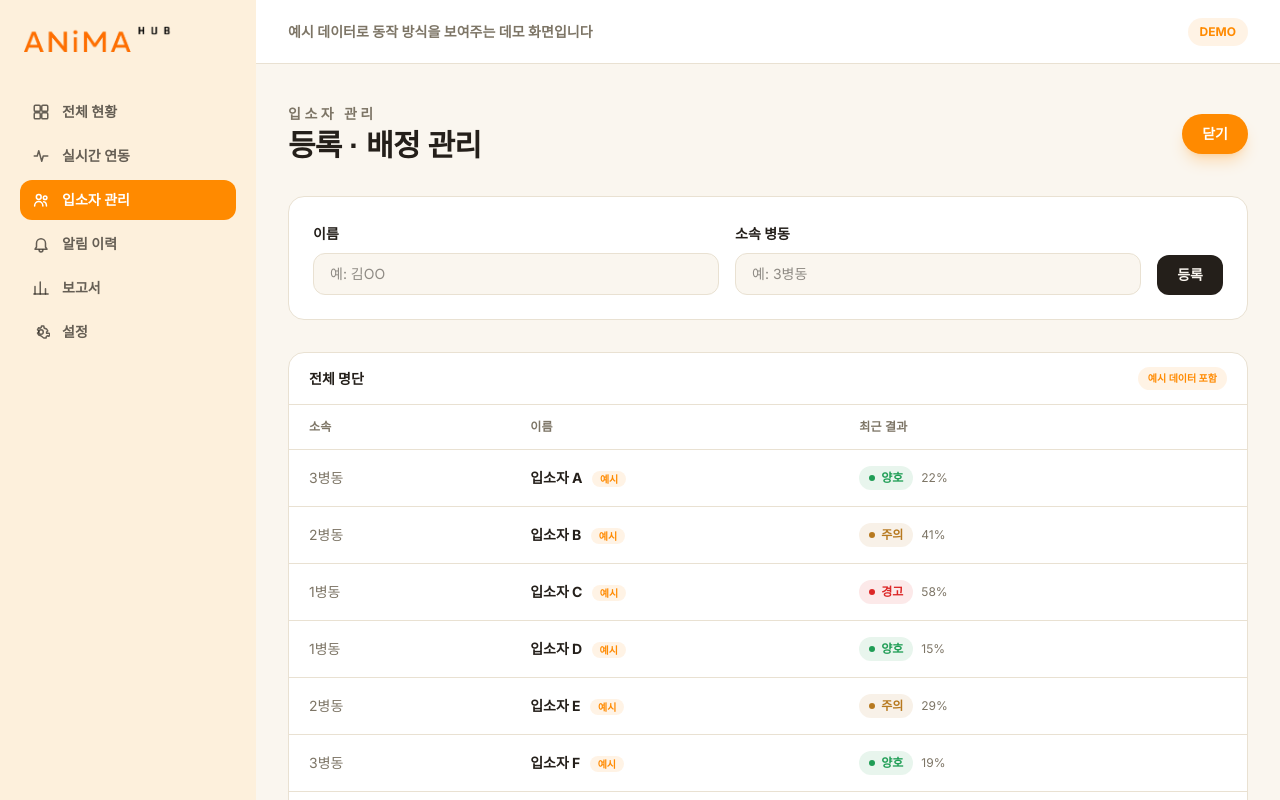
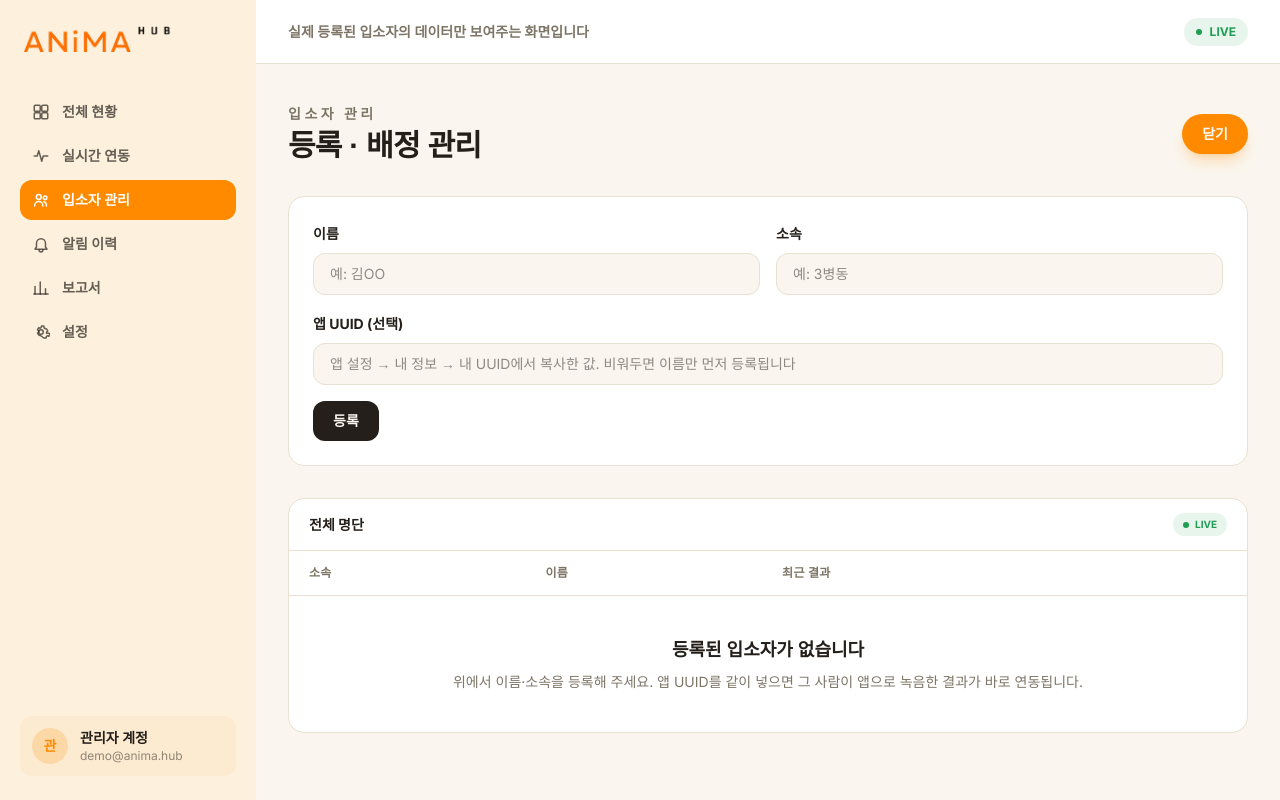
Before and after one commit to sagejeong/anima-site, a Next.js app: page /dashboard/workers in a window 1280 px wide. Both pictures are taken after a click on the button "+ 새 입소자 등록". Shown: the top 800 px of the page. Built offline with nearby package versions, Linux system fonts and the light colour scheme; a web font is replaced by a local one.

Commit message:
전체 현황만 데모로 남기고 입소자 관리/알림 이력/보고서는 실제 데이터로 전환

```diff
--- /dev/null
+++ b/app/api/hub/alerts/route.ts
@@ -0,0 +1,19 @@
+import { listCheckins, listWorkers } from "@/lib/hub-roster";
+
+// 실제 체크인 기록 중 주의·경고만 모아서 최신순으로. 예시 데이터 없음
+export async function GET() {
+  const workers = listWorkers();
+  const alerts = listCheckins()
+    .filter((checkin) => checkin.status === "주의" || checkin.status === "경고")
+    .reverse()
+    .map((checkin) => {
+      const worker = workers.find((w) => w.id === checkin.workerId);
+      return {
+        ...checkin,
+        workerName: worker?.name ?? "알 수 없음",
+        workerTeam: worker?.team ?? "",
+      };
+    });
+
+  return Response.json({ alerts });
+}
--- a/app/dashboard/alerts/page.tsx
+++ b/app/dashboard/alerts/page.tsx
@@ -1,11 +1,32 @@
+"use client";
+
+import { useEffect, useState } from "react";
 import StatusPill from "@/components/hub/StatusPill";
-import { DEMO_ALERTS_HISTORY, DEMO_RESIDENTS } from "@/lib/dashboard-demo";
+import type { Checkin, CheckinSession } from "@/lib/hub-roster";
+import { formatMeasuredAt } from "@/lib/result";
 
-// 발표용 알림 이력, 대시보드랑 같은 예시 데이터로 최근순 정리
+type AlertRow = Checkin & { workerName: string; workerTeam: string };
+
+const SESSION_LABEL: Record<CheckinSession, string> = {
+  before: "오전 체크",
+  after: "오후 체크",
+  app: "앱 연동",
+};
+
+// 실제 체크인 기록 기준 알림 이력. 예시 데이터 없음
 export default function AlertsPage() {
+  const [alerts, setAlerts] = useState<readonly AlertRow[]>([]);
+  const [isLoading, setIsLoading] = useState(true);
+
+  useEffect(() => {
+    fetch("/api/hub/alerts")
+      .then((res) => res.json())
+      .then((body: { alerts: AlertRow[] }) => setAlerts(body.alerts))
+      .finally(() => setIsLoading(false));
+  }, []);
+
   return (
     <div className="mx-auto flex w-full max-w-4xl flex-col gap-8">
-      <div className="flex flex-wrap items-center justify-between gap-3">
       <div>
         <p className="font-hub-label text-sm font-bold uppercase tracking-[0.25em] text-ink-soft">
           알림 이력
@@ -14,38 +35,41 @@ export default function AlertsPage() {
           이상 감지 기록
         </h1>
       </div>
-        <span className="rounded-full bg-primary/10 px-3 py-1.5 text-xs font-bold text-primary">
-          예시 데이터
-        </span>
+
+      {isLoading ? (
+        <p className="text-sm text-ink-soft">불러오는 중...</p>
+      ) : alerts.length === 0 ? (
+        <div className="rounded-2xl border border-dashed border-line bg-steel-surface p-10 text-center">
+          <p className="font-hub-display text-lg font-extrabold text-ink">아직 알림이 없습니다</p>
+          <p className="mt-2 text-sm text-ink-soft">
+            체크인 결과가 주의·경고 단계일 때 여기 쌓입니다.
+          </p>
         </div>
-
+      ) : (
         <ul className="flex flex-col gap-3">
-        {DEMO_ALERTS_HISTORY.map((alert) => {
-          const resident = DEMO_RESIDENTS.find((r) => r.id === alert.residentId);
-          return (
+          {alerts.map((alert) => (
             <li
               key={alert.id}
               className="flex flex-col gap-3 rounded-2xl border border-line bg-steel-surface p-5 sm:flex-row sm:items-center sm:justify-between"
             >
               <div className="flex items-start gap-4">
-                <StatusPill status={alert.status} className="mt-0.5 shrink-0" />
+                {alert.status && <StatusPill status={alert.status} className="mt-0.5 shrink-0" />}
                 <div>
                   <p className="font-bold text-ink">
-                    {resident?.label ?? "알 수 없음"}{" "}
-                    <span className="font-normal text-ink-soft">
-                      · {resident?.room} · {resident?.team}
-                    </span>
+                    {alert.workerName} <span className="font-normal text-ink-soft">· {alert.workerTeam}</span>
                   </p>
                   <p className="mt-1 text-sm text-ink-soft">
-                    {alert.session}에서 이탈도 {alert.percent}% 감지
+                    {SESSION_LABEL[alert.session]}에서 이탈도 {alert.percent}% 감지
                   </p>
                 </div>
               </div>
-              <span className="font-hub-mono text-xs text-ink-soft sm:text-right">{alert.when}</span>
+              <span className="font-hub-mono text-xs text-ink-soft sm:text-right">
+                {formatMeasuredAt(alert.measuredAt)}
+              </span>
             </li>
-          );
-        })}
+          ))}
         </ul>
+      )}
     </div>
   );
 }
--- a/app/dashboard/reports/page.tsx
+++ b/app/dashboard/reports/page.tsx
@@ -1,5 +1,10 @@
+"use client";
+
+import { useEffect, useState } from "react";
 import { DownloadIcon } from "@/components/hub/icons";
-import { DEMO_RESIDENTS } from "@/lib/dashboard-demo";
+import type { Checkin, CheckinStatus, RosterWorker } from "@/lib/hub-roster";
+
+type WorkerRow = RosterWorker & { latest: Checkin | null };
 
 type ReportKind = {
   title: string;
@@ -9,18 +14,28 @@ type ReportKind = {
 const REPORT_KINDS: readonly ReportKind[] = [
   { title: "주간 시설 리포트", description: "지난 7일간 시설 평균 이탈도와 상태 분포를 정리합니다." },
   { title: "병동별 리포트", description: "병동 단위로 양호 · 주의 · 경고 인원을 비교합니다." },
-  { title: "입소자별 리포트", description: "개별 입소자의 오전/오후 체크인 기록을 기간별로 모아 보여줍니다." },
+  { title: "입소자별 리포트", description: "개별 입소자의 체크인 기록을 기간별로 모아 보여줍니다." },
 ] as const;
 
-// 발표용 리포트 화면, 대시보드랑 같은 예시 데이터로 요약 수치 채움
+// 실제 등록된 입소자·체크인 기록 기준 리포트 화면. 예시 데이터 없음
 export default function ReportsPage() {
-  const good = DEMO_RESIDENTS.filter((r) => r.status === "양호").length;
-  const caution = DEMO_RESIDENTS.filter((r) => r.status === "주의").length;
-  const critical = DEMO_RESIDENTS.filter((r) => r.status === "경고").length;
+  const [workers, setWorkers] = useState<readonly WorkerRow[]>([]);
+  const [isLoading, setIsLoading] = useState(true);
+
+  useEffect(() => {
+    fetch("/api/hub/workers")
+      .then((res) => res.json())
+      .then((body: { workers: WorkerRow[] }) => setWorkers(body.workers))
+      .finally(() => setIsLoading(false));
+  }, []);
+
+  const counts: Record<CheckinStatus, number> = { 양호: 0, 주의: 0, 경고: 0 };
+  for (const worker of workers) {
+    if (worker.latest?.status) counts[worker.latest.status] += 1;
+  }
 
   return (
     <div className="mx-auto flex w-full max-w-4xl flex-col gap-8">
-      <div className="flex flex-wrap items-center justify-between gap-3">
       <div>
         <p className="font-hub-label text-sm font-bold uppercase tracking-[0.25em] text-ink-soft">
           보고서
@@ -29,15 +44,11 @@ export default function ReportsPage() {
           시설 리포트
         </h1>
       </div>
-        <span className="rounded-full bg-primary/10 px-3 py-1.5 text-xs font-bold text-primary">
-          예시 데이터
-        </span>
-      </div>
 
       <div className="grid grid-cols-3 gap-4 rounded-2xl border border-line bg-steel-surface p-6">
-        <SummaryStat label="전체 인원" value={DEMO_RESIDENTS.length} />
-        <SummaryStat label="양호" value={good} tone="text-good" />
-        <SummaryStat label="주의 · 경고" value={caution + critical} tone="text-critical" />
+        <SummaryStat label="전체 인원" value={isLoading ? "–" : workers.length} />
+        <SummaryStat label="양호" value={isLoading ? "–" : counts.양호} tone="text-good" />
+        <SummaryStat label="주의 · 경고" value={isLoading ? "–" : counts.주의 + counts.경고} tone="text-critical" />
       </div>
 
       <ul className="flex flex-col gap-3">
@@ -64,13 +75,13 @@ export default function ReportsPage() {
       </ul>
 
       <p className="text-xs text-ink-soft">
-        위 수치는 예시 데이터 기준입니다. 리포트 내보내기(PDF) 기능은 아직 준비 중입니다.
+        위 수치는 실제 등록된 입소자·체크인 기록 기준입니다. 리포트 내보내기(PDF) 기능만 아직 준비 중입니다.
       </p>
     </div>
   );
 }
 
-function SummaryStat({ label, value, tone }: { label: string; value: number; tone?: string }) {
+function SummaryStat({ label, value, tone }: { label: string; value: number | string; tone?: string }) {
   return (
     <div className="text-center">
       <p className={`font-hub-label text-3xl font-extrabold tabular-nums ${tone ?? "text-ink"}`}>
--- a/app/dashboard/workers/page.tsx
+++ b/app/dashboard/workers/page.tsx
@@ -3,26 +3,19 @@
 import { useEffect, useState } from "react";
 import Link from "next/link";
 import StatusPill from "@/components/hub/StatusPill";
-import { DEMO_RESIDENTS } from "@/lib/dashboard-demo";
 import type { Checkin, RosterWorker } from "@/lib/hub-roster";
 
 type WorkerRow = RosterWorker & { latest: Checkin | null };
 
-const DEMO_ROWS = DEMO_RESIDENTS.map((resident) => ({
-  id: resident.id,
-  name: resident.label,
-  team: resident.team,
-  percent: resident.percent,
-  status: resident.status,
-}));
-
-// 입소자 관리. 등록 폼은 실제로 동작함, 아래 목록엔 예시 입소자도 "예시" 표시로 같이 섞어 보여줌
+// 입소자 관리. 예시 데이터 없음, 실제 등록된 명단만 관리. 앱 UUID를 붙이면
+// 그 사람이 앱으로 녹음한 기록이 실시간 연동으로 자동 반영됨
 export default function WorkersPage() {
   const [workers, setWorkers] = useState<WorkerRow[]>([]);
   const [isLoading, setIsLoading] = useState(true);
   const [isFormOpen, setIsFormOpen] = useState(false);
   const [name, setName] = useState("");
   const [team, setTeam] = useState("");
+  const [userUuid, setUserUuid] = useState("");
   const [errorMessage, setErrorMessage] = useState<string | null>(null);
   const [deletingId, setDeletingId] = useState<string | null>(null);
 
@@ -45,7 +38,7 @@ export default function WorkersPage() {
     const response = await fetch("/api/hub/workers", {
       method: "POST",
       headers: { "Content-Type": "application/json" },
-      body: JSON.stringify({ name, team }),
+      body: JSON.stringify({ name, team, userUuid: userUuid.trim() || undefined }),
     });
     const body = await response.json();
 
@@ -56,6 +49,7 @@ export default function WorkersPage() {
 
     setName("");
     setTeam("");
+    setUserUuid("");
     setIsFormOpen(false);
     loadWorkers();
   };
@@ -98,7 +92,7 @@ export default function WorkersPage() {
       {isFormOpen && (
         <form
           onSubmit={(event) => void handleSubmit(event)}
-          className="grid gap-4 rounded-2xl border border-line bg-steel-surface p-6 sm:grid-cols-[1fr_1fr_auto] sm:items-end"
+          className="grid gap-4 rounded-2xl border border-line bg-steel-surface p-6 sm:grid-cols-2"
         >
           <label className="block">
             <span className="text-sm font-bold text-ink">이름</span>
@@ -111,7 +105,7 @@ export default function WorkersPage() {
             />
           </label>
           <label className="block">
-            <span className="text-sm font-bold text-ink">소속 병동</span>
+            <span className="text-sm font-bold text-ink">소속</span>
             <input
               value={team}
               onChange={(event) => setTeam(event.target.value)}
@@ -120,21 +114,31 @@ export default function WorkersPage() {
               className="mt-2 block w-full rounded-xl border border-line bg-steel px-4 py-2.5 text-sm focus:border-primary focus:outline-none focus:ring-2 focus:ring-primary/20"
             />
           </label>
+          <label className="block sm:col-span-2">
+            <span className="text-sm font-bold text-ink">앱 UUID (선택)</span>
+            <input
+              value={userUuid}
+              onChange={(event) => setUserUuid(event.target.value)}
+              placeholder="앱 설정 → 내 정보 → 내 UUID에서 복사한 값. 비워두면 이름만 먼저 등록됩니다"
+              className="mt-2 block w-full rounded-xl border border-line bg-steel px-4 py-2.5 font-hub-mono text-sm focus:border-primary focus:outline-none focus:ring-2 focus:ring-primary/20"
+            />
+          </label>
           <button
             type="submit"
-            className="inline-flex items-center justify-center rounded-xl bg-ink px-5 py-2.5 text-sm font-bold text-steel transition-colors hover:bg-primary"
+            className="inline-flex items-center justify-center rounded-xl bg-ink px-5 py-2.5 text-sm font-bold text-steel transition-colors hover:bg-primary sm:w-fit"
           >
             등록
           </button>
-          {errorMessage && <p className="text-sm font-bold text-critical sm:col-span-3">{errorMessage}</p>}
+          {errorMessage && <p className="text-sm font-bold text-critical sm:col-span-2">{errorMessage}</p>}
         </form>
       )}
 
       <div className="overflow-hidden rounded-2xl border border-line bg-steel-surface">
         <div className="flex items-center justify-between border-b border-line px-5 py-3.5">
           <p className="text-sm font-bold text-ink">전체 명단</p>
-          <span className="rounded-full bg-primary/10 px-2.5 py-1 text-[10px] font-bold text-primary">
-            예시 데이터 포함
+          <span className="inline-flex items-center gap-1.5 rounded-full bg-good/10 px-2.5 py-1 text-[10px] font-bold text-good">
+            <span className="h-1.5 w-1.5 rounded-full bg-good" aria-hidden="true" />
+            LIVE
           </span>
         </div>
         <div className="overflow-x-auto">
@@ -180,33 +184,21 @@ export default function WorkersPage() {
                     </td>
                   </tr>
                 ))}
-              {DEMO_ROWS.map((row) => (
-                <tr key={row.id} className="transition-colors hover:bg-steel/60">
-                  <td className="px-5 py-4 text-ink-soft">{row.team}</td>
-                  <td className="px-5 py-4 font-bold text-ink">
-                    {row.name}{" "}
-                    <span className="ml-1.5 rounded-full bg-primary/10 px-2 py-0.5 text-[10px] font-bold text-primary">
-                      예시
-                    </span>
-                  </td>
-                  <td className="px-5 py-4">
-                    <div className="flex items-center gap-2">
-                      <StatusPill status={row.status} />
-                      <span className="font-hub-mono text-xs text-ink-soft">{row.percent}%</span>
-                    </div>
-                  </td>
-                  <td className="px-5 py-4" />
-                </tr>
-              ))}
             </tbody>
           </table>
         </div>
+        {!isLoading && workers.length === 0 && (
+          <div className="px-5 py-10 text-center">
+            <p className="font-hub-display text-lg font-extrabold text-ink">
+              등록된 입소자가 없습니다
+            </p>
+            <p className="mt-2 text-sm text-ink-soft">
+              위에서 이름·소속을 등록해 주세요. 앱 UUID를 같이 넣으면 그 사람이 앱으로 녹음한
+              결과가 바로 연동됩니다.
+            </p>
+          </div>
+        )}
       </div>
-
-      <p className="text-xs text-ink-soft">
-        위 목록 중 &ldquo;예시&rdquo; 표시가 붙은 항목은 화면 구성을 보여주기 위한 데모 데이터입니다.
-        나머지는 여기서 직접 등록한 실제 명단입니다.
-      </p>
     </div>
   );
 }
--- a/components/hub/AppShell.tsx
+++ b/components/hub/AppShell.tsx
@@ -29,7 +29,8 @@ type AppShellProps = {
 export default function AppShell({ children }: AppShellProps) {
   const pathname = usePathname();
   const [isMobileNavOpen, setIsMobileNavOpen] = useState(false);
-  const isLivePage = pathname.startsWith("/dashboard/live");
+  // 전체 현황(개요)만 발표용 예시 데이터로 남겨두고, 나머지 전부는 실제 데이터 화면
+  const isOverview = pathname === "/dashboard";
 
   const isActive = (href: string): boolean =>
     href === "/dashboard" ? pathname === href : pathname.startsWith(href);
@@ -68,19 +69,19 @@ export default function AppShell({ children }: AppShellProps) {
           </button>
 
           <span className="hidden text-sm font-semibold text-ink-soft lg:block">
-            {isLivePage
-              ? "앱에서 실제로 녹음한 결과가 그대로 반영되는 화면입니다"
-              : "예시 데이터로 동작 방식을 보여주는 데모 화면입니다"}
+            {isOverview
+              ? "예시 데이터로 동작 방식을 보여주는 데모 화면입니다"
+              : "실제 등록된 입소자의 데이터만 보여주는 화면입니다"}
           </span>
 
-          {isLivePage ? (
+          {isOverview ? (
+            <span className="inline-flex items-center gap-2 rounded-full bg-primary/10 px-3 py-1.5 text-xs font-bold text-primary">
+              DEMO
+            </span>
+          ) : (
             <span className="inline-flex items-center gap-2 rounded-full bg-good/10 px-3 py-1.5 text-xs font-bold text-good">
               <span className="h-1.5 w-1.5 rounded-full bg-good" aria-hidden="true" />
               LIVE
-            </span>
-          ) : (
-            <span className="inline-flex items-center gap-2 rounded-full bg-primary/10 px-3 py-1.5 text-xs font-bold text-primary">
-              DEMO
             </span>
           )}
         </header>
```
Lines whose indentation alone changed are shown as unchanged.
